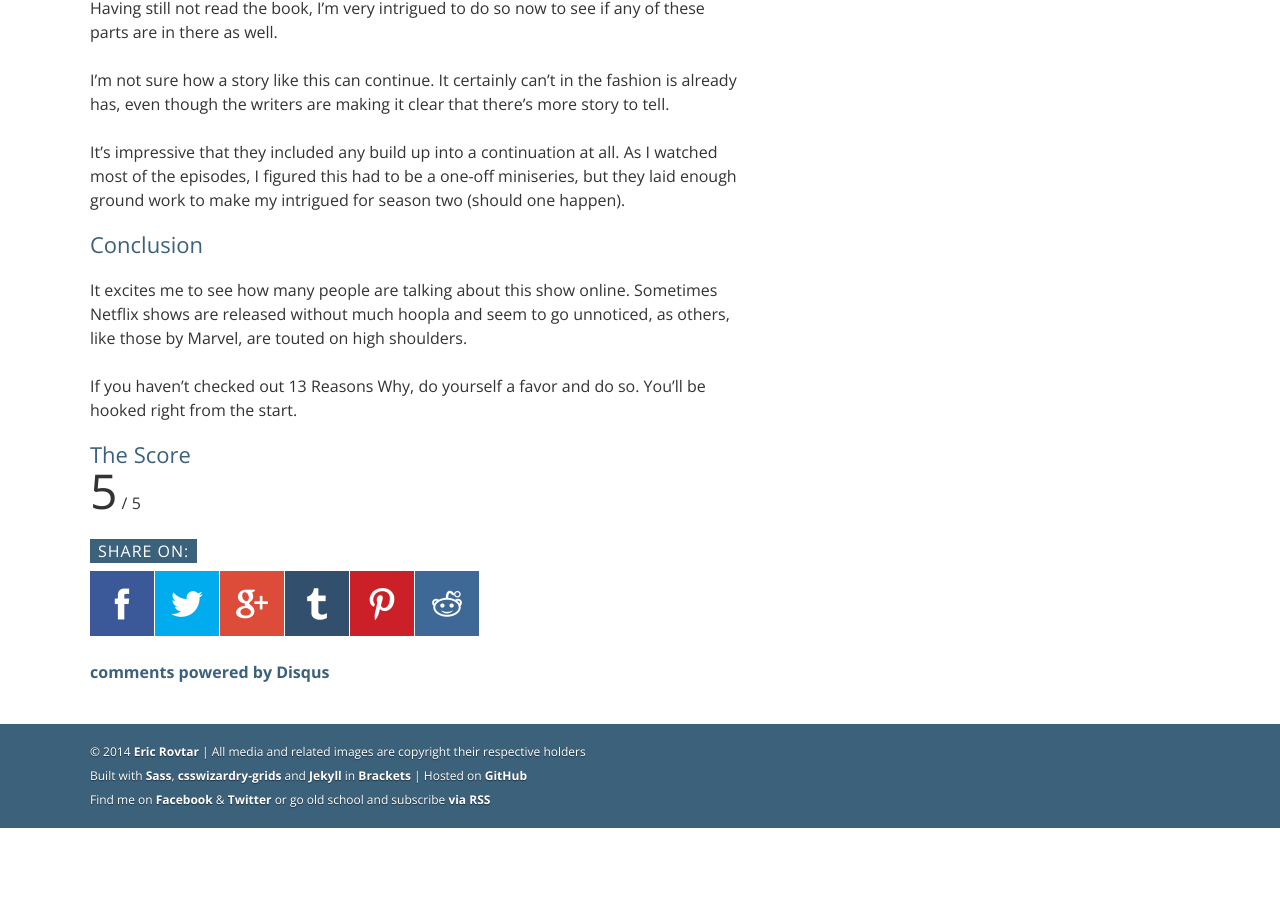
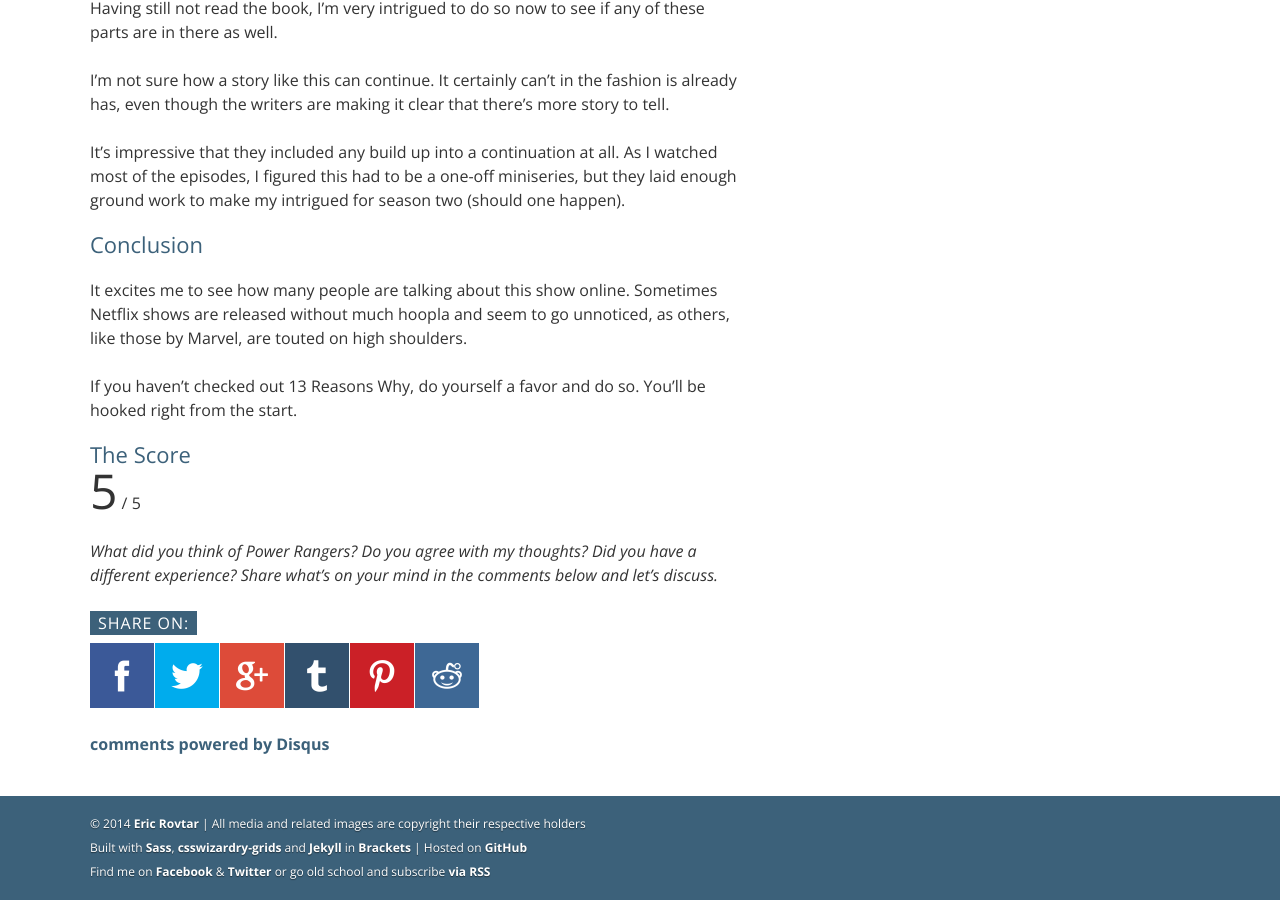
Before and after one commit to ericrovtar/ericrovtar.github.io, a Jekyll site: the page built from _posts/2017-04-06-13-reasons-why-review.md, in a window 1280 px wide and 900 px high, scrolled down 3005 px. Built offline with Jekyll 4.4.1, drawn with Linux system fonts in a browser that asks for light colours; nearby versions of some CDN libraries; comment, search, counter and statistics services are not loaded; before the commit the page ends 3833 px from its top, so only the background shows below that.

Commit message:
Add cue for comments

```diff
--- a/_posts/2017-04-06-13-reasons-why-review.md
+++ b/_posts/2017-04-06-13-reasons-why-review.md
@@ -105,3 +105,5 @@
 
 <h2>The Score</h2>
 <span class="h1">5</span> / 5
+
+<i>What did you think of Power Rangers? Do you agree with my thoughts? Did you have a different experience? Share what&rsquo;s on your mind in the comments below and let&rsquo;s discuss.</i>
```
